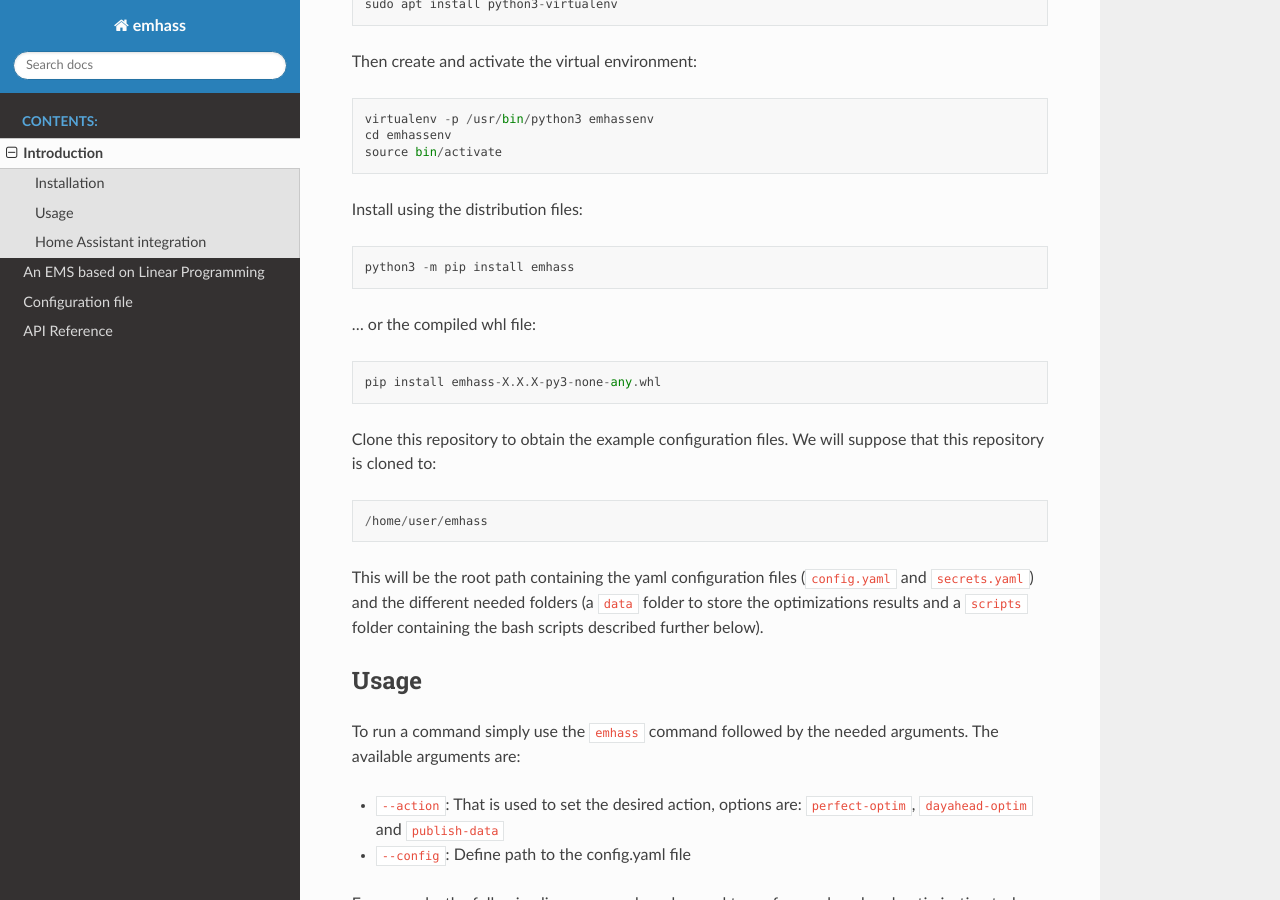
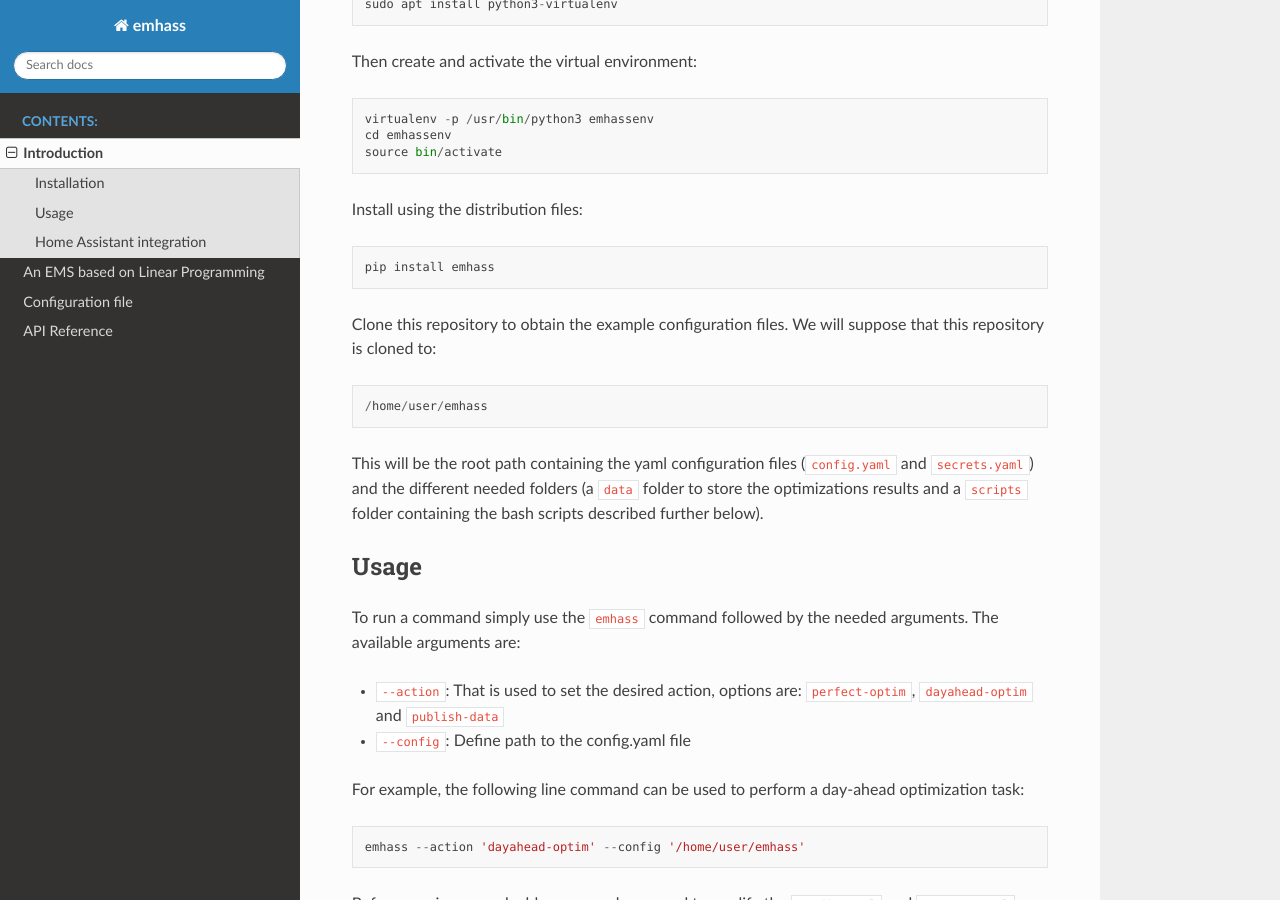
Before and after one commit to davidusb-geek/emhass, a Sphinx documentation site: the page built from docs/intro.md, in a window 1280 px wide and 900 px high, scrolled down 666 px. Built offline with Sphinx 7.4.7 and the Read the Docs theme 2.0.0, drawn with Linux system fonts in a browser that asks for light colours.

Commit message:
Update intro.md

````diff
--- a/docs/intro.md
+++ b/docs/intro.md
@@ -25,11 +25,7 @@ source bin/activate
 ```
 Install using the distribution files:
 ```
-python3 -m pip install emhass
-```
-... or the compiled whl file:
-```
-pip install emhass-X.X.X-py3-none-any.whl
+pip install emhass
 ```
 Clone this repository to obtain the example configuration files.
 We will suppose that this repository is cloned to:
````
